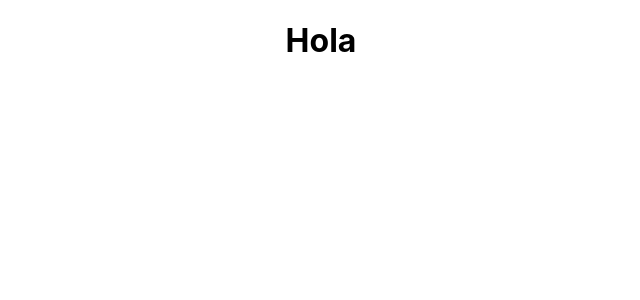
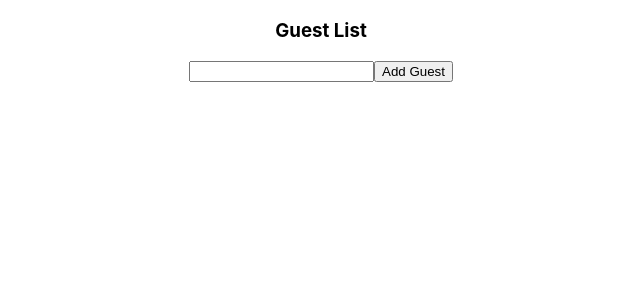
Before and after one commit to RaskovskyDavid/type-react-playground, a React (Create React App) app: page / in a window 1280 px wide. Shown: the top 300 px of the page, without its empty margins (319-959 px from the left). Built offline with nearby package versions, Linux system fonts and the light colour scheme.

Commit message:
agregar state

```diff
--- a/src/App.tsx
+++ b/src/App.tsx
@@ -1,12 +1,13 @@
 import React from 'react';
 import logo from './logo.svg';
 import './App.css';
+import GuestList from './state/GuestList';
 
 function App() {
   return (
     <div className="App">
-      <h1>Hola</h1>
 
+      <GuestList />
     </div>
   );
 }
--- /dev/null
+++ b/src/state/GuestList.tsx
@@ -0,0 +1,13 @@
+import { useState } from "react";
+
+const GuestList: React.FC = ()=> {
+    const [name, setName] = useState('');
+    return (
+    <div>
+        <h3>Guest List</h3>
+        <input value={name} onChange={(e) => setName(e.target.value)} />
+        <button>Add Guest</button>
+        </div>
+        );
+};
+export default GuestList;
```
